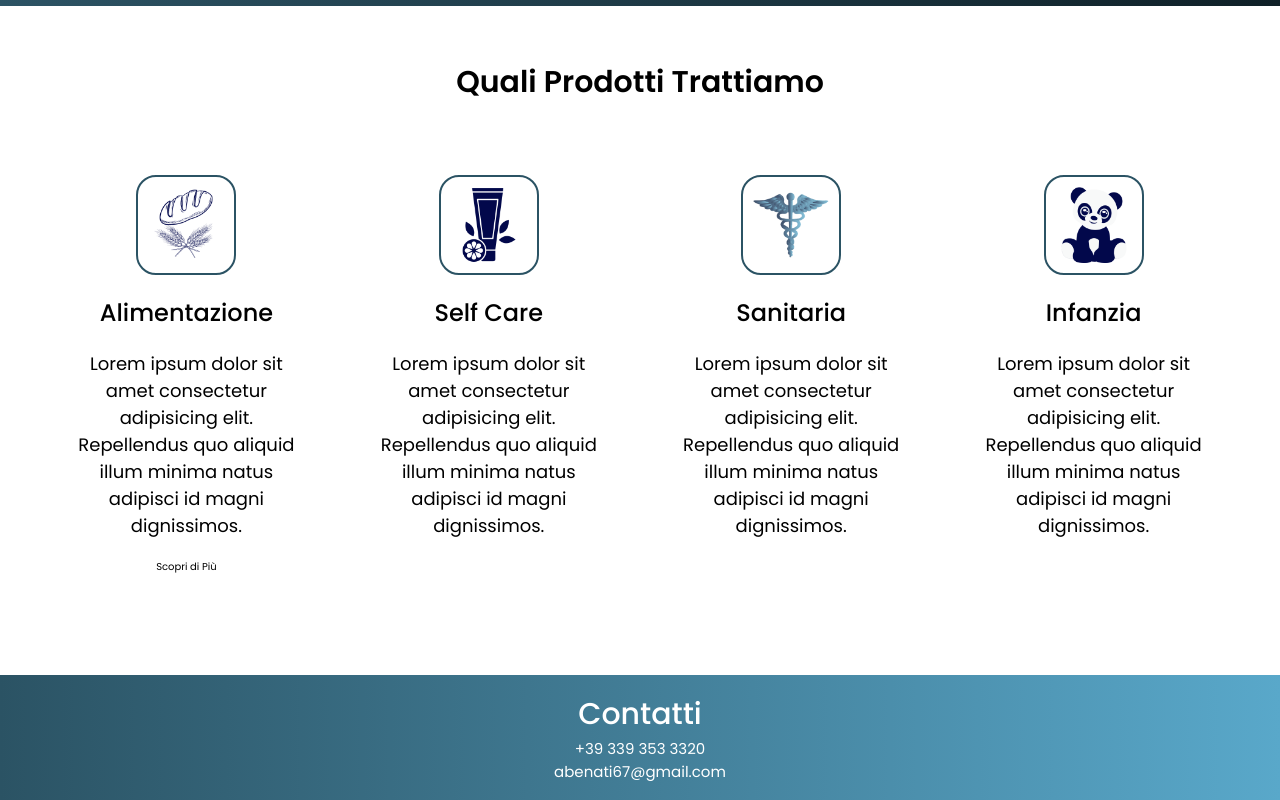
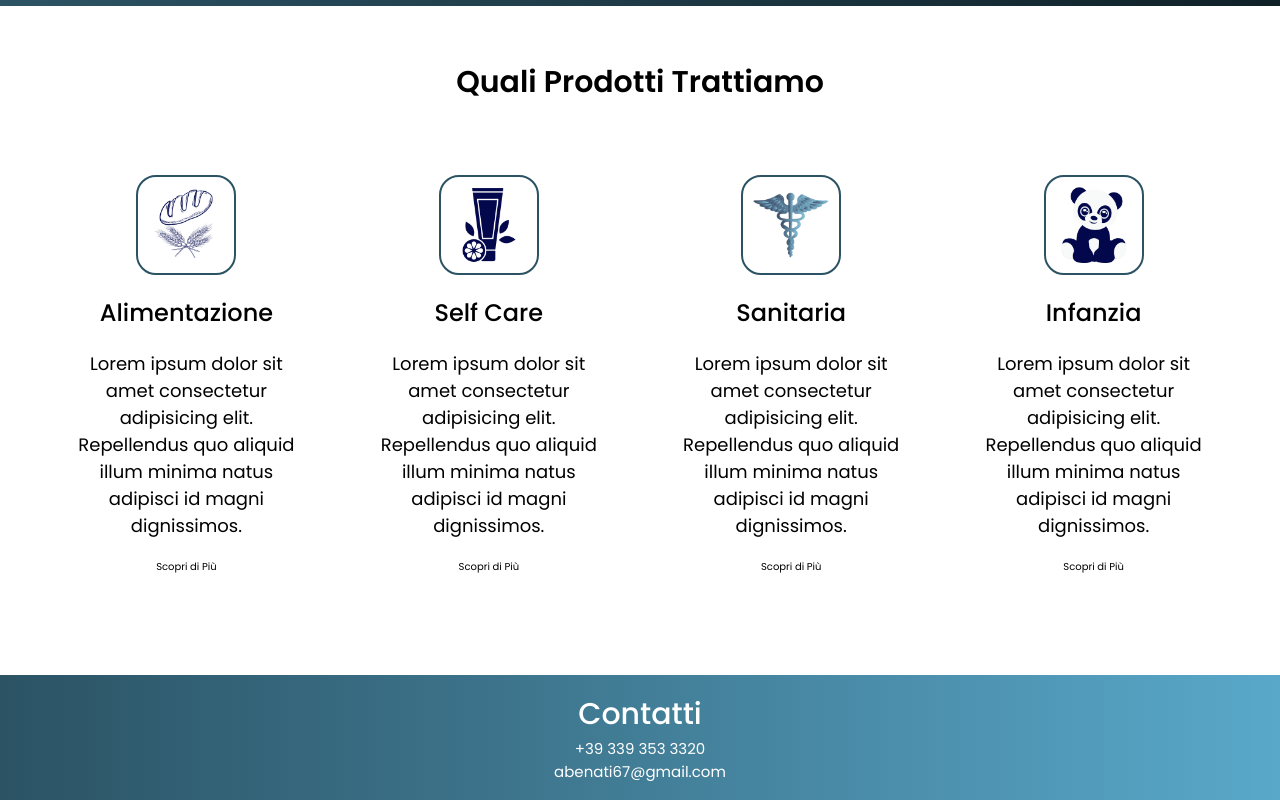
Before and after one commit to Nyc27/multibrandpharma, a plain HTML site: page index.html in a window 1280 px wide. Shown: the part 714-1514 px from the top of the page. Drawn offline with Linux system fonts and the light colour scheme.

Commit message:
Update index.html

```diff
--- a/index.html
+++ b/index.html
@@ -39,9 +39,11 @@
                     <a href="self-care.html" class="tendina-button-text">Self Care</a>
 
                     <ul class="tendina">
+
+                        <li><a href="self-care.html#hero-bellezza">Bellezza</a></li>
+
                         <li><a href="self-care.html#hero-benessere">Benessere</a></li>
 
-                        <li><a href="self-care.html#hero-bellezza">Bellezza</a></li>
                     </ul>
 
                 </li>
@@ -60,6 +62,8 @@
         <nav class="mobile-nav">
 
             <ul class="mobile-ul">
+
+                <li><a href="index.html">Home</a></li>
 
                 <li class="tendina-button">
                     <a href="alimentazione.html" class="tendina-button-text">Alimentazione</a>
@@ -136,25 +140,28 @@
             <img src="img/alimentazione-icona.png" alt="">
             <h3>Alimentazione</h3>
             <p>Lorem ipsum dolor sit amet consectetur adipisicing elit. Repellendus quo aliquid illum minima natus adipisci id magni dignissimos.</p>
-            <a href="">Scopri di Più</a>
+            <a href="alimentazione.html" class="linkToCategories">Scopri di Più</a>
         </div>
 
         <div class="prodotto prodotto-b">
             <img src="img/self-care-icona.png" alt="">
             <h3>Self Care</h3>
             <p>Lorem ipsum dolor sit amet consectetur adipisicing elit. Repellendus quo aliquid illum minima natus adipisci id magni dignissimos.</p>
+            <a href="self-care.html" class="linkToCategories">Scopri di Più</a>
         </div>
 
         <div class="prodotto prodotto-c">
             <img src="img/sanitaria-icona.png" alt="">
             <h3>Sanitaria</h3>
             <p>Lorem ipsum dolor sit amet consectetur adipisicing elit. Repellendus quo aliquid illum minima natus adipisci id magni dignissimos.</p>
+            <a href="sanitaria.html" class="linkToCategories">Scopri di Più</a>
         </div>
 
         <div class="prodotto prodotto-d">
             <img src="img/infanzia-icona.png" alt="">
             <h3>Infanzia</h3>
             <p>Lorem ipsum dolor sit amet consectetur adipisicing elit. Repellendus quo aliquid illum minima natus adipisci id magni dignissimos.</p>
+            <a href="infanzia.html" class="linkToCategories">Scopri di Più</a>
         </div>
 
         </div>
```
